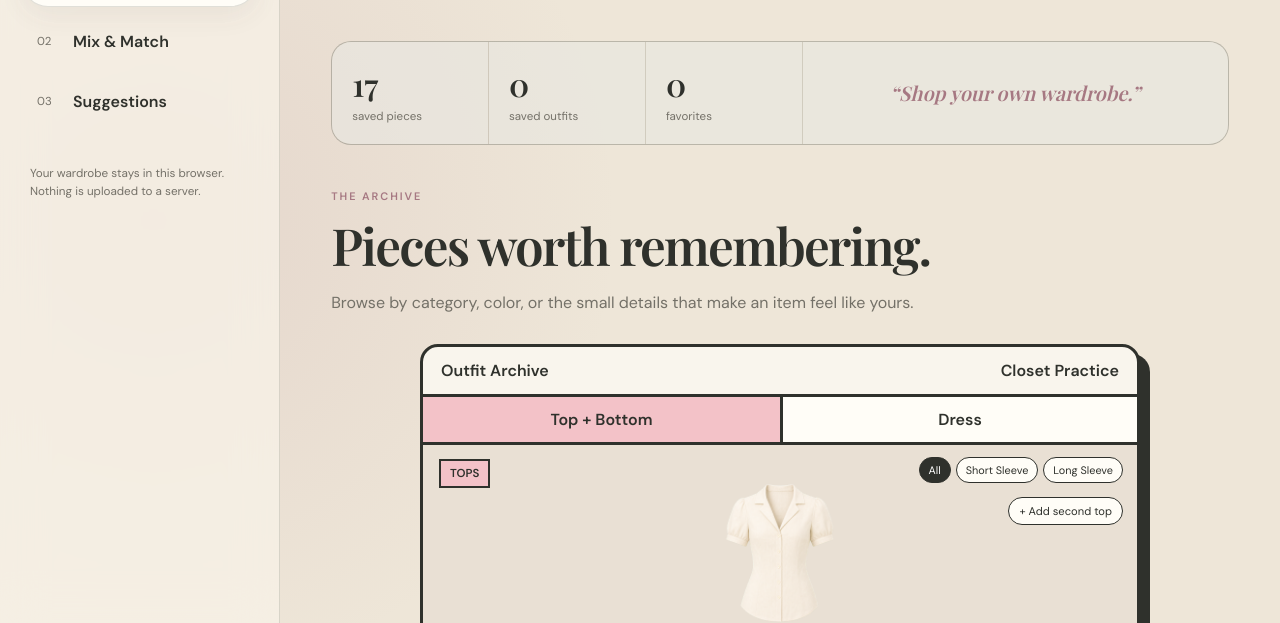
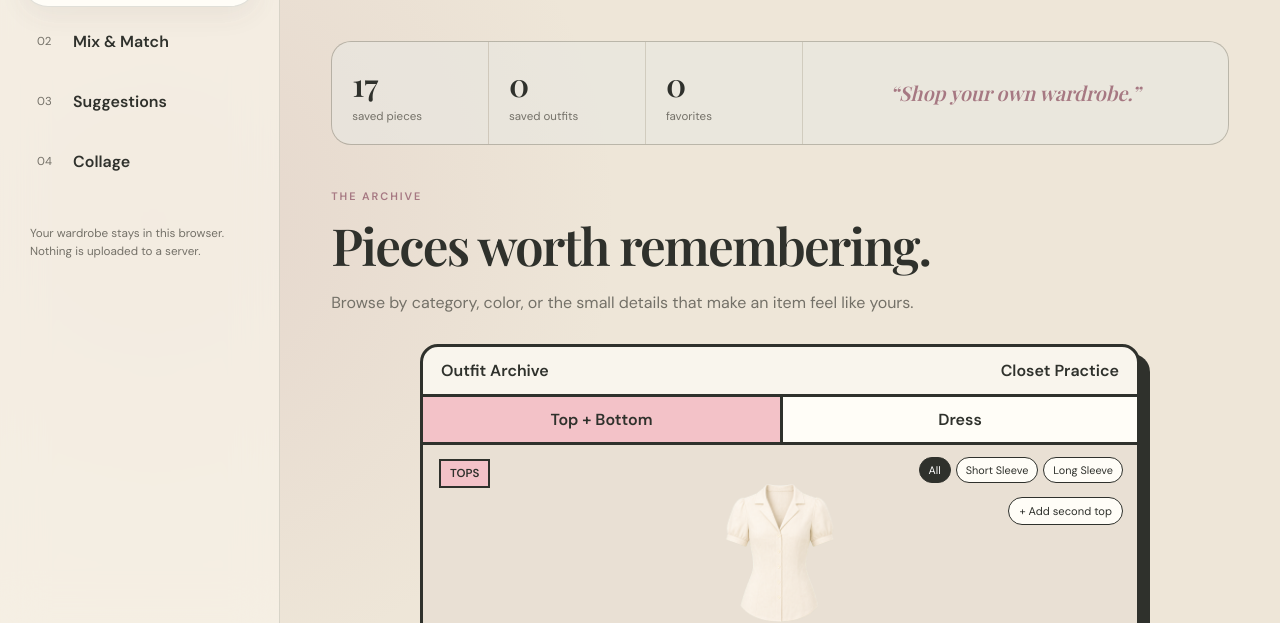
Before and after one commit to EmmaWichmann/outfit-archive, a plain HTML site: page index.html in a window 1280 px wide. Shown: the part 177-800 px from the top of the page. Drawn offline with nearby package versions, Linux system fonts and the light colour scheme; a web font is replaced by a local one.

Commit message:
Add collage button to navigation for enhanced user experience

```diff
--- a/index.html
+++ b/index.html
@@ -58,6 +58,16 @@
             aria-selected="false"
           >
             <span>03</span><strong>Suggestions</strong>
+          </button>
+          <button
+            class="nav-button"
+            data-view-target="collage"
+            type="button"
+            role="tab"
+            aria-controls="collage-section"
+            aria-selected="false"
+          >
+            <span>04</span><strong>Collage</strong>
           </button>
         </nav>
 
```
